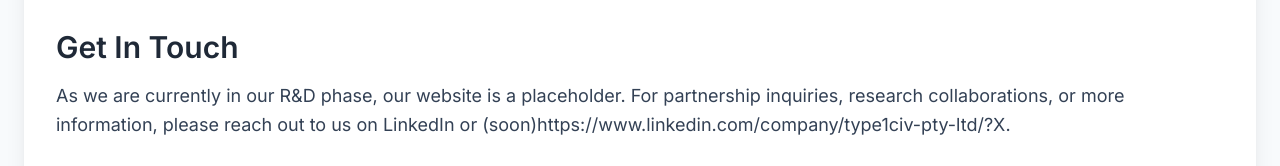
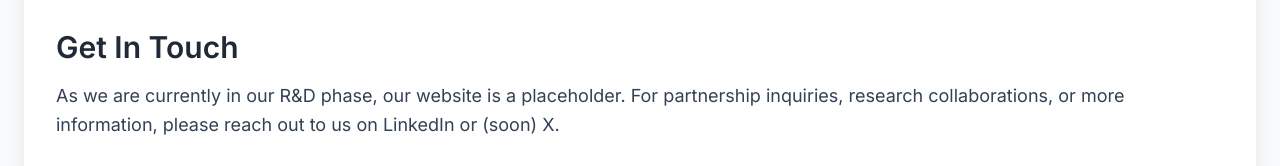
Before and after one commit to aptitudetechnology/type1civ-website, a plain HTML site: page index.html in a window 1280 px wide. Shown: the part 786-952 px from the top of the page. Drawn offline with nearby package versions, Linux system fonts and the light colour scheme.

Commit message:
Update index.html

```diff
--- a/index.html
+++ b/index.html
@@ -55,7 +55,8 @@
             <h2 class="text-3xl font-semibold text-gray-800 mb-4 mt-8">Get In Touch</h2>
             <p class="text-lg leading-relaxed mb-2">
                 As we are currently in our R&D phase, our website is a placeholder. For partnership inquiries,
-                research collaborations, or more information, please reach out to us on <a href="https://www.linkedin.com/company/type1civ-pty-ltd">LinkedIn</a>  or (soon)https://www.linkedin.com/company/type1civ-pty-ltd/?X.
+                research collaborations, or more information, please reach out to us on <a href="https://www.linkedin.com/company/type1civ-pty-ltd">LinkedIn</a>
+                or (soon) X.
             </p>
 
         </section>
```
